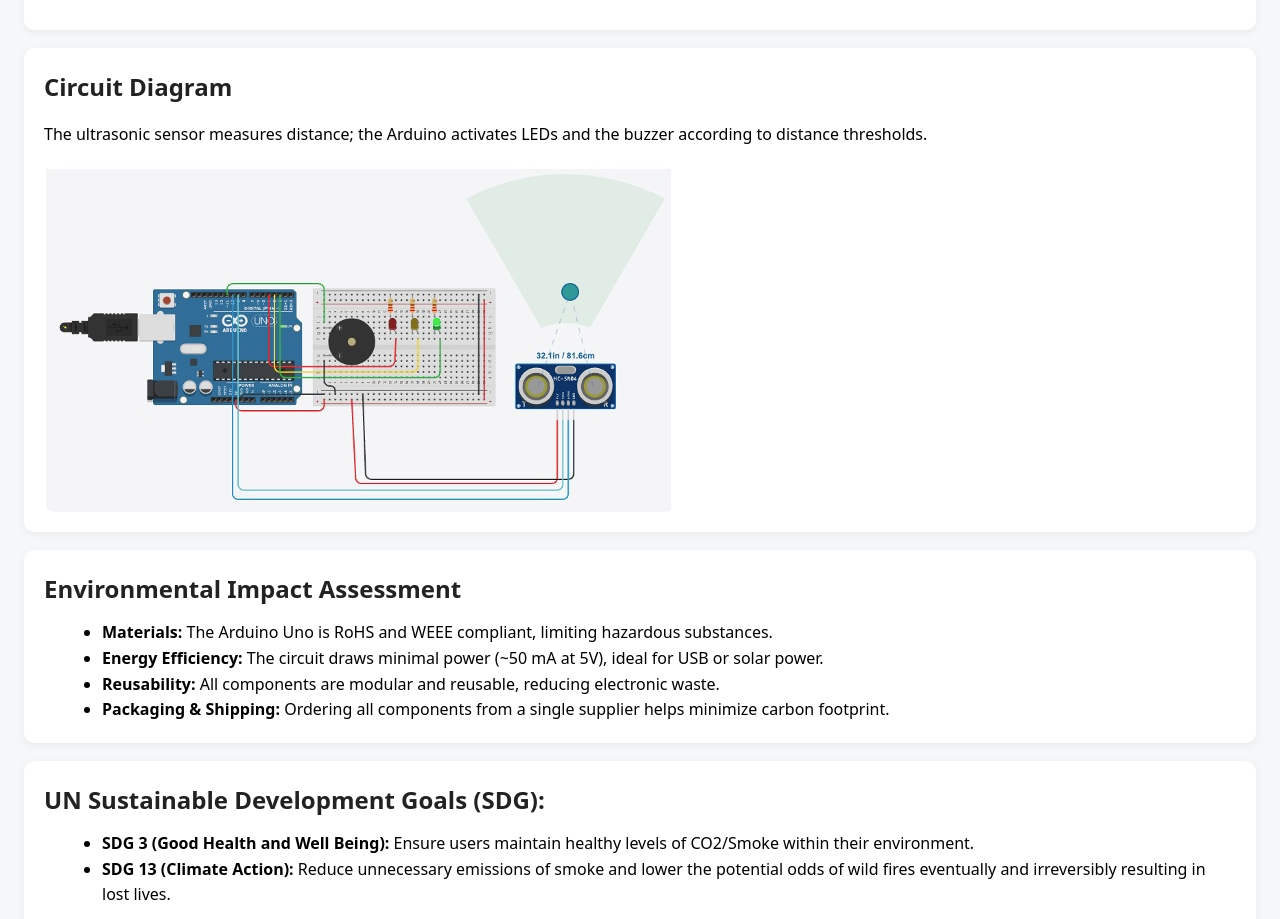
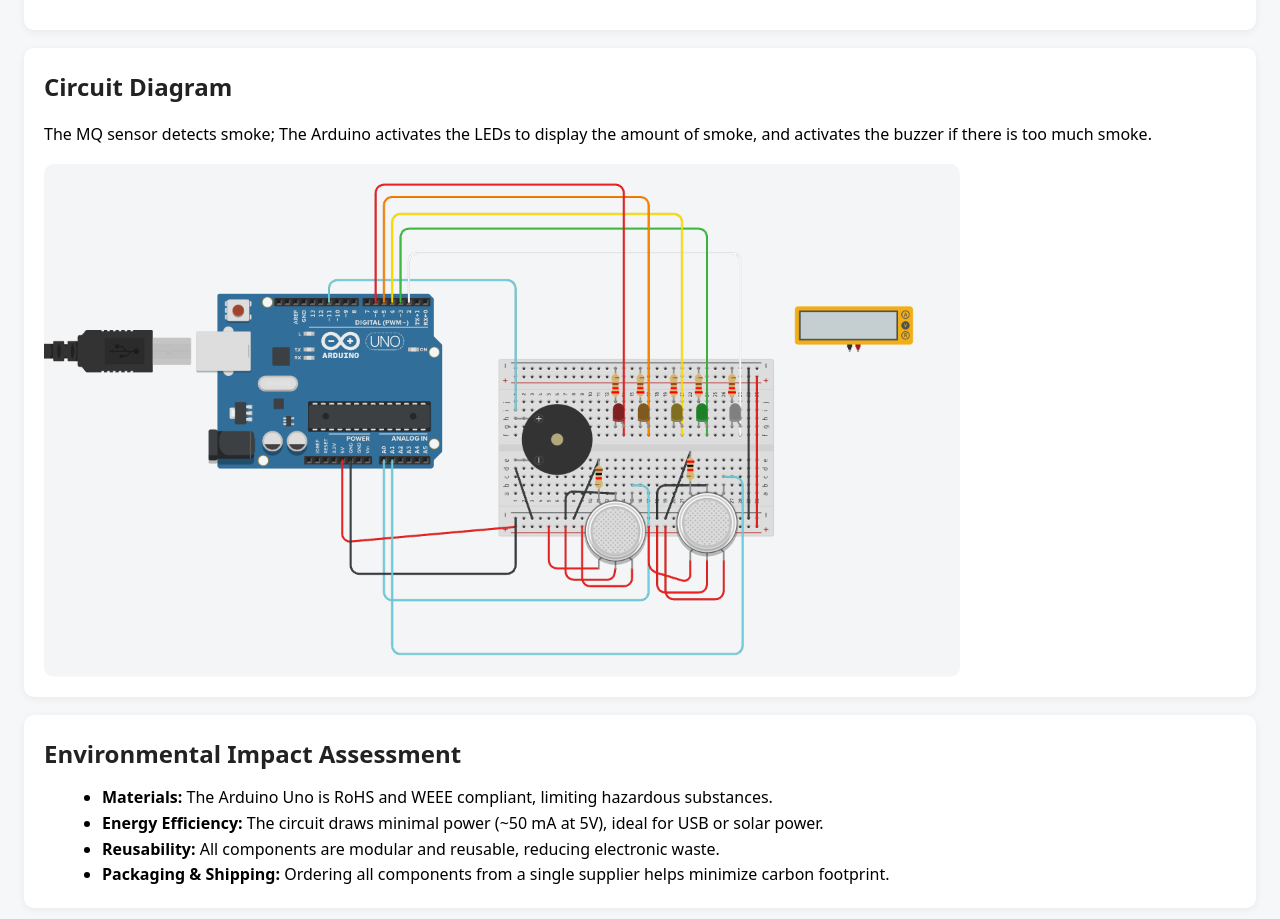
Before and after one commit to ecaleb1/AirQualityAlert, a plain HTML site: page index.html in a window 1280 px wide. Shown: the part 900-1819 px from the top of the page. Drawn offline with nearby package versions, Linux system fonts and the light colour scheme.

Commit message:
Update circuit diagram with new image and description

```diff
--- a/index.html
+++ b/index.html
@@ -88,9 +88,10 @@
 
   <section id="circuit-diagram">
     <h2>Circuit Diagram</h2>
-    <p>The ultrasonic sensor measures distance; the Arduino activates LEDs and the buzzer according to distance
-      thresholds.</p>
-    <img src="collision-warning-system-Arduino.jpg" alt="Arduino collision warning system">
+    <p>
+      The MQ sensor detects smoke; The Arduino activates the LEDs to display the amount of smoke, and activates the buzzer if there is too much smoke.
+    </p>
+    <img src="TECH117 CO2 Circuit.png" alt="Arduino collision warning system">
   </section>
 
   <section id="environment">
```
